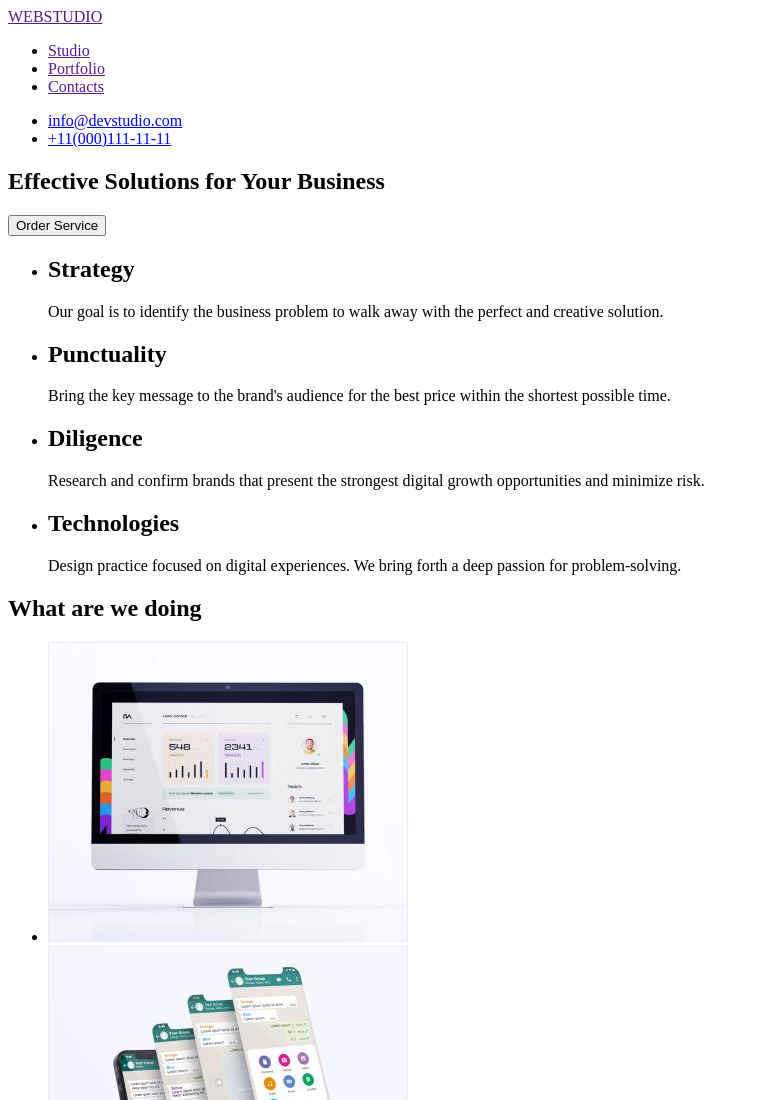
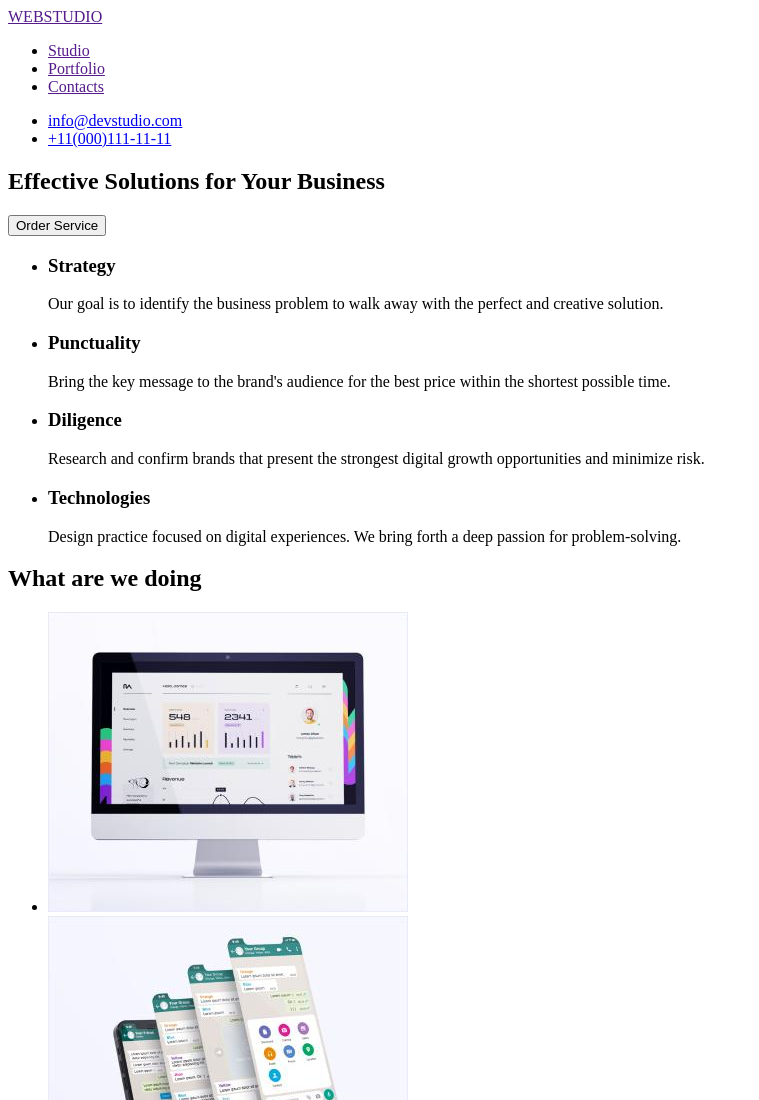
Before and after one commit to VladSurzhko/goit-markup-hw-01, a plain HTML site: page index.html in a window 1280 px wide. Shown: the top 1100 px of the page, without its empty margins (0-759 px from the left). Drawn offline with Linux system fonts and the light colour scheme.

Commit message:
Module 1.1

```diff
--- a/index.html
+++ b/index.html
@@ -29,24 +29,24 @@
             <h1>Effective Solutions for Your Business</h1>
             <button>Order Service</button>
         </section>
-        <!--section 2-->
+        <!-- <h2>section 2 </h2> -->
         <section>
             <ul>
                 <li>
-                    <h2>Strategy</h2>
+                    <h3>Strategy</h3>
                     <p>Our goal is to identify the business
                         problem to walk away with the perfect and creative solution. </p>
                 </li>
                 <li>
-                    <h2>Punctuality</h2>
+                    <h3>Punctuality</h3>
                     <p>Bring the key message to the brand's audience for the best price within the shortest possible time.</p>
                 </li>
                 <li>
-                    <h2>Diligence</h2>
+                    <h3>Diligence</h3>
                     <p>Research and confirm brands that present the strongest digital growth opportunities and minimize risk.</p>
                 </li>
                 <li>
-                    <h2>Technologies</h2>
+                    <h3>Technologies</h3>
                     <p>Design practice focused on digital experiences. We bring forth a deep passion for problem-solving.</p>
                 </li>
             </ul>
```
